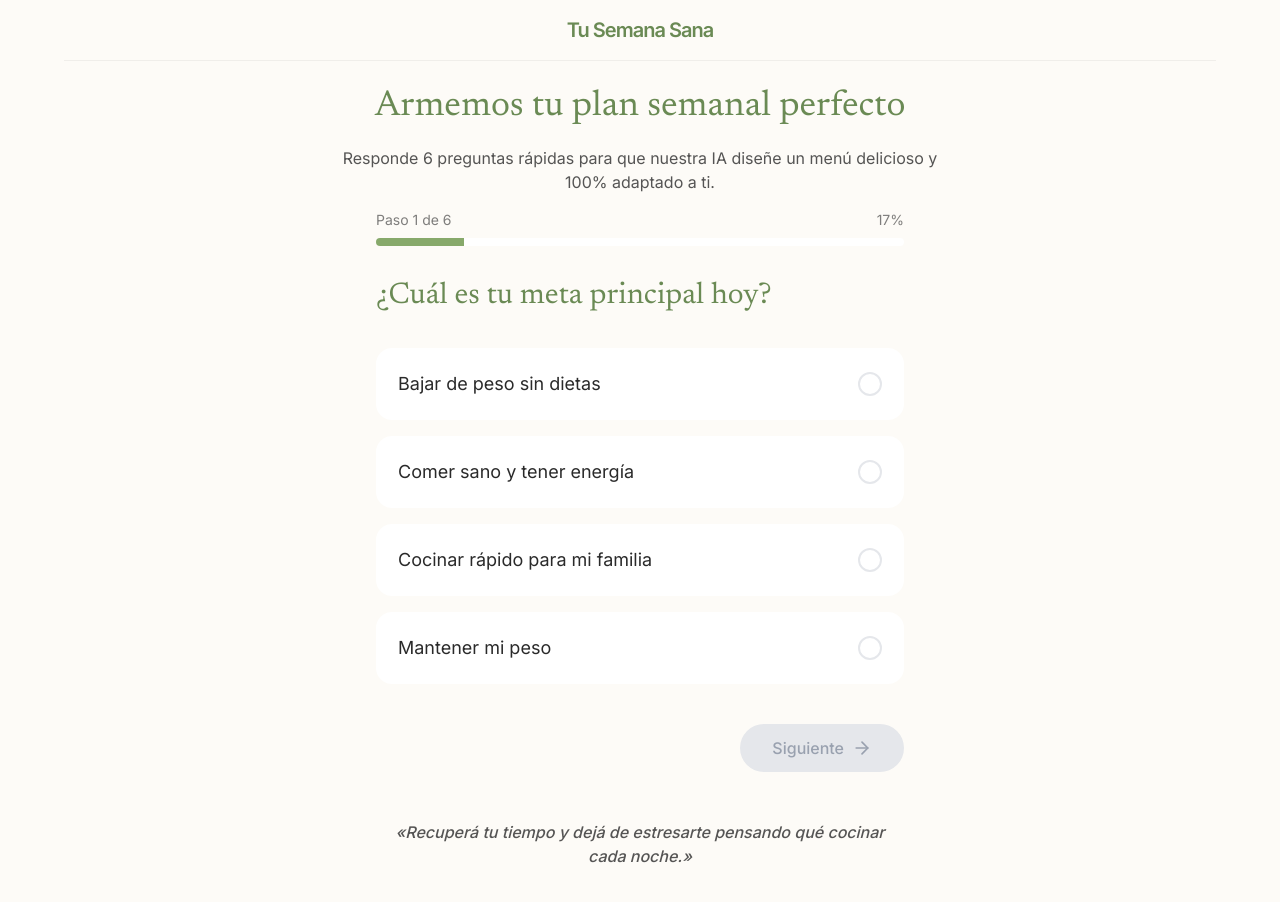
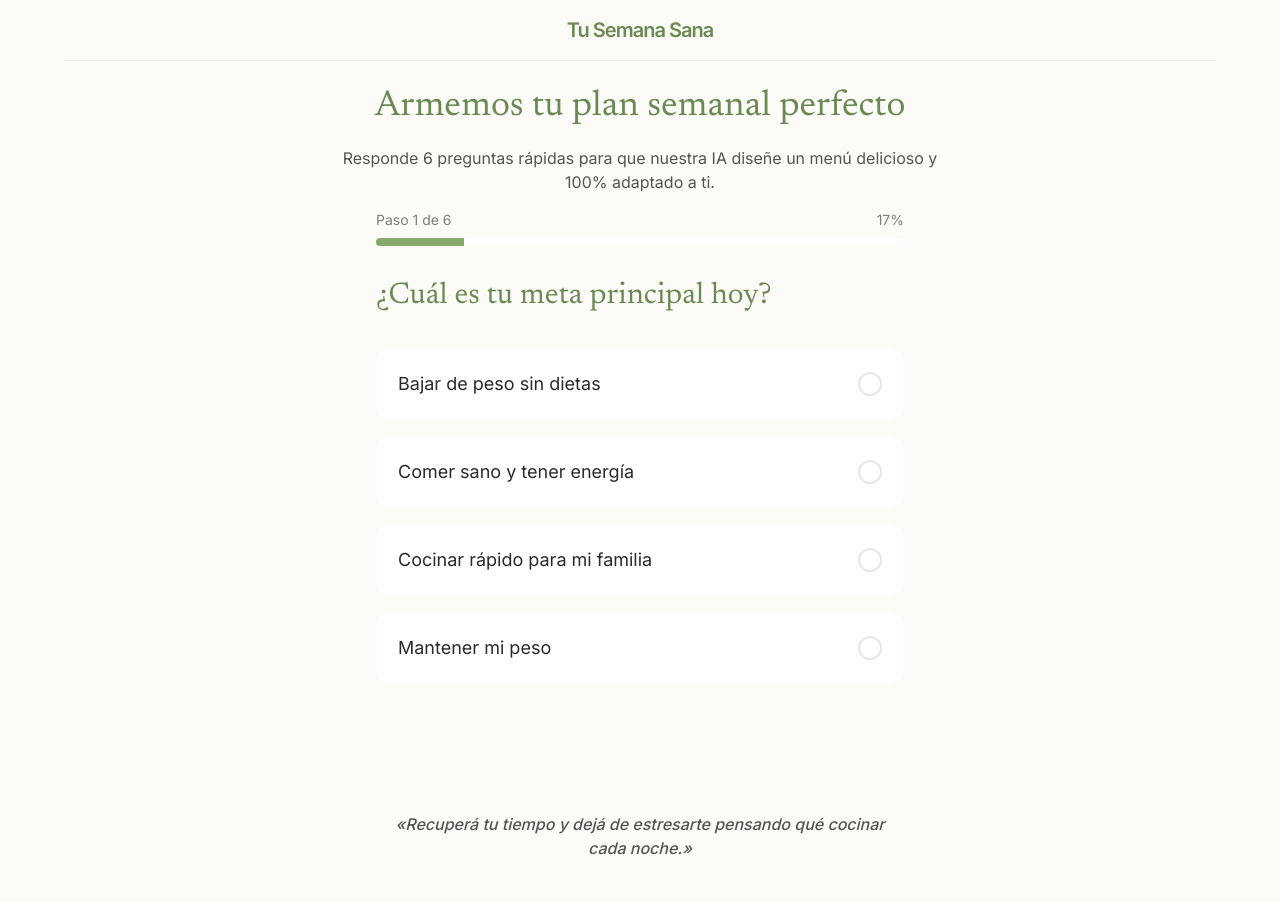
Before and after one commit to NogaTzBy/tusemanasana, a Next.js app: page / in a window 1280 px wide. Shown: the top 902 px of the page. Built offline with nearby package versions, Linux system fonts and the light colour scheme.

Commit message:
Hide Next button on single choice questions

```diff
--- a/src/components/onboarding/Questionnaire.tsx
+++ b/src/components/onboarding/Questionnaire.tsx
@@ -155,10 +155,6 @@ export default function Questionnaire() {
         );
     }
 
-    const isCurrentAnswered = question.type === "single"
-        ? !!answers[question.id]
-        : true; // Multiple is optional
-
     return (
         <div className="max-w-xl mx-auto px-6 pb-6">
             {/* Progreso */}
@@ -232,17 +228,14 @@ export default function Questionnaire() {
                     <ArrowLeft className="w-5 h-5 mr-2" /> Atrás
                 </button>
 
-                <button
-                    onClick={handleNext}
-                    disabled={!isCurrentAnswered && question.type === "single"}
-                    className={`px-6 py-2 md:px-8 md:py-3 rounded-full flex items-center font-medium transition-all
-            ${(!isCurrentAnswered && question.type === "single")
-                            ? "bg-gray-200 text-gray-400 cursor-not-allowed"
-                            : "bg-[var(--color-accent)] text-white hover:bg-[var(--color-accent-dark)] shadow-md hover:scale-105 active:scale-95"
-                        }`}
-                >
-                    {currentStep === questions.length - 1 ? "Ver mi Plan" : "Siguiente"} <ArrowRight className="w-5 h-5 ml-2" />
-                </button>
+                {question.type === "multiple" && (
+                    <button
+                        onClick={handleNext}
+                        className="px-6 py-2 md:px-8 md:py-3 rounded-full flex items-center font-medium transition-all bg-[var(--color-accent)] text-white hover:bg-[var(--color-accent-dark)] shadow-md hover:scale-105 active:scale-95"
+                    >
+                        {currentStep === questions.length - 1 ? "Ver mi Plan" : "Siguiente"} <ArrowRight className="w-5 h-5 ml-2" />
+                    </button>
+                )}
             </div>
 
             <p className="mt-8 md:mt-12 text-center text-[var(--color-foreground)]/80 text-sm md:text-base font-medium italic animate-in fade-in duration-500">
```
